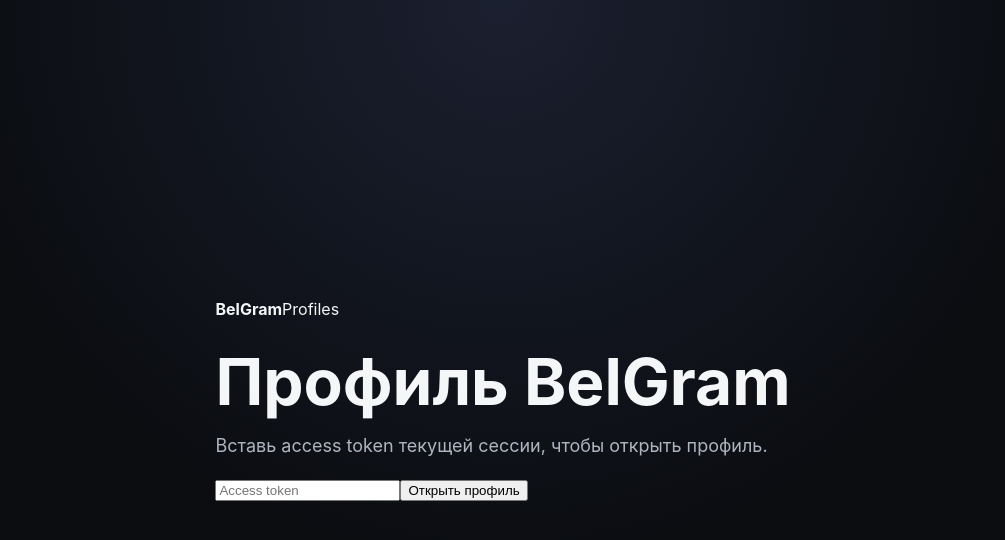
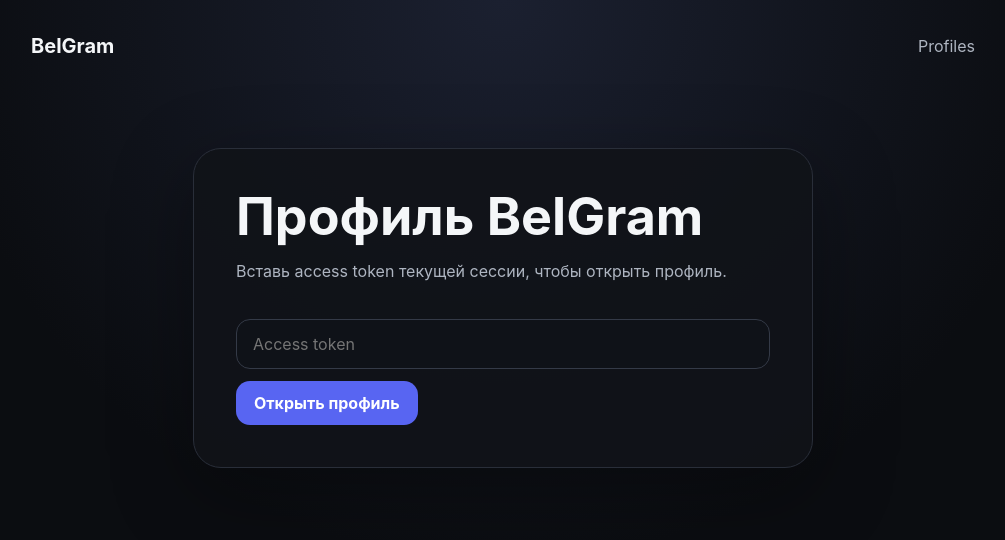
Before and after one commit to WhiteBelStudio/BelGram, a React (Vite) app in the folder apps/web/: page / in a window 1280 px wide. Shown: the top 540 px of the page, without its empty margins (137-1142 px from the left). Built offline with nearby package versions, Linux system fonts and the light colour scheme; no server answers.

Commit message:
feat(web): style profile workspace

```diff
--- a/apps/web/src/styles.css
+++ b/apps/web/src/styles.css
@@ -5,29 +5,30 @@
   font-synthesis: none;
   text-rendering: optimizeLegibility;
 }
-
 * { box-sizing: border-box; }
 body { margin: 0; min-width: 320px; min-height: 100vh; }
-
-.shell {
-  min-height: 100vh;
-  display: grid;
-  place-items: center;
-  padding: 24px;
-  background: radial-gradient(circle at top, #1b2030 0, #0b0d11 55%);
-}
-
-.card {
-  width: min(680px, 100%);
-  padding: 48px;
-  border: 1px solid #292e39;
-  border-radius: 28px;
-  background: rgba(17, 19, 24, .9);
-  box-shadow: 0 24px 80px rgba(0,0,0,.35);
-}
-
-.brand { font-size: 18px; font-weight: 800; letter-spacing: .02em; }
-h1 { margin: 32px 0 14px; font-size: clamp(36px, 7vw, 64px); line-height: .98; }
-p { color: #aeb5c1; font-size: 18px; line-height: 1.6; }
-.status { margin-top: 32px; color: #d7dce4; display: flex; gap: 10px; align-items: center; }
-.status span { width: 9px; height: 9px; border-radius: 50%; background: #48d597; }
+button, input { font: inherit; }
+button { cursor: pointer; }
+.shell { min-height: 100vh; padding: 24px; background: radial-gradient(circle at top, #1b2030 0, #0b0d11 55%); }
+.workspace { width: min(960px, 100%); margin: 0 auto; }
+.topbar { height: 64px; display: flex; align-items: center; justify-content: space-between; padding: 0 8px 20px; color: #aeb5c1; }
+.topbar strong { color: #f4f6f8; font-size: 20px; }
+.token-card, .profile-card { border: 1px solid #292e39; border-radius: 28px; background: rgba(17, 19, 24, .92); box-shadow: 0 24px 80px rgba(0,0,0,.35); }
+.token-card { max-width: 620px; margin: 60px auto; padding: 42px; }
+h1 { margin: 0 0 12px; font-size: clamp(32px, 6vw, 52px); line-height: 1; }
+p { color: #aeb5c1; line-height: 1.6; }
+.token-card input { width: 100%; margin: 18px 0 12px; padding: 14px 16px; border: 1px solid #343a47; border-radius: 14px; color: #f4f6f8; background: #0f1218; outline: none; }
+button { border: 0; border-radius: 14px; padding: 12px 18px; color: white; background: #5865f2; font-weight: 700; }
+.profile-card { display: grid; grid-template-columns: 180px 1fr; gap: 32px; padding: 40px; }
+.avatar { width: 180px; height: 180px; border-radius: 50%; display: grid; place-items: center; overflow: hidden; background: #242a36; color: #dfe4ec; font-size: 64px; font-weight: 800; }
+.avatar img { width: 100%; height: 100%; object-fit: cover; }
+.name-row { display: flex; align-items: center; gap: 10px; }
+.verified { display: grid; place-items: center; width: 24px; height: 24px; border-radius: 50%; background: #5865f2; font-weight: 900; }
+.username, .presence, .status-text { color: #9ca5b5; margin-top: 7px; }
+.status-text { color: #d7dce4; }
+.bio { margin: 24px 0; font-size: 18px; }
+.mutuals { display: flex; flex-wrap: wrap; gap: 10px; margin-bottom: 24px; }
+.mutuals span { padding: 8px 12px; border-radius: 999px; background: #1d222c; color: #c6ccd6; }
+.empty { max-width: 680px; margin: 80px auto; text-align: center; color: #aeb5c1; }
+.error { color: #ff8f8f; }
+@media (max-width: 640px) { .profile-card { grid-template-columns: 1fr; padding: 24px; } .avatar { width: 120px; height: 120px; font-size: 42px; } }
```
